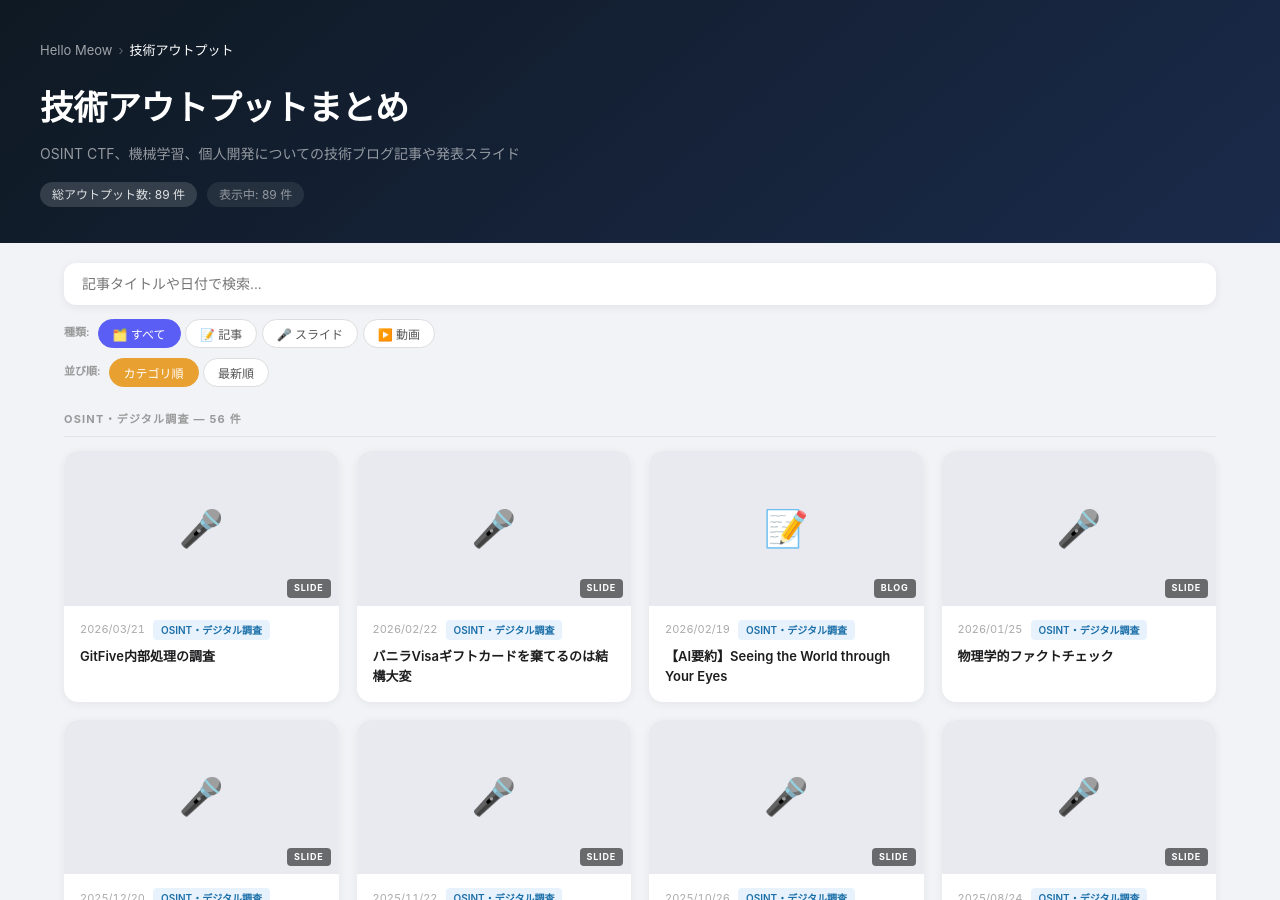
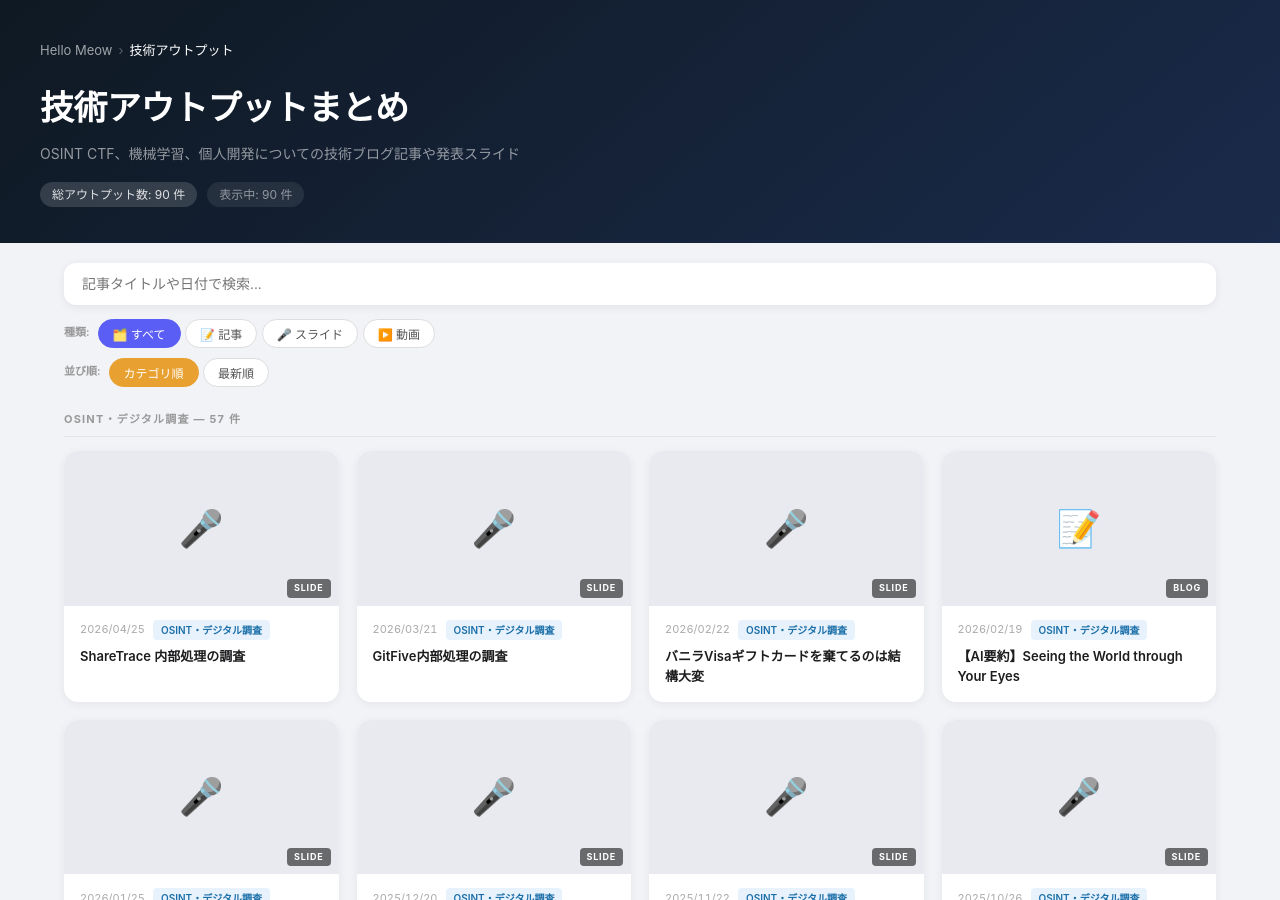
Before and after one commit to meow-noisy/profile, a Jekyll site: the page built from output.md, in a window 1280 px wide and 900 px high. Built offline with Jekyll 4.4.1, drawn with Linux system fonts in a browser that asks for light colours.

Commit message:
アウトプット1件追加

```diff
--- a/output.md
+++ b/output.md
@@ -6,6 +6,7 @@ description: OSINT CTF、機械学習、個人開発についての技術ブロ
 
 ## ■ デジタル調査, OSINT CTF, OpSec
 
+1. 2026/04/25 [ShareTrace 内部処理の調査](https://speakerdeck.com/meow_noisy/st)
 1. 2026/03/21 [GitFive内部処理の調査](https://speakerdeck.com/meow_noisy/gf)
 1. 2026/02/22 [バニラVisaギフトカードを棄てるのは結構大変](https://speakerdeck.com/meow_noisy/disposing-of-vvgift-is-a-pain)
 1. 2026/02/19 [【AI要約】Seeing the World through Your Eyes](https://meow-memow2.hatenablog.com/entry/2026/02/19/184202)
```
